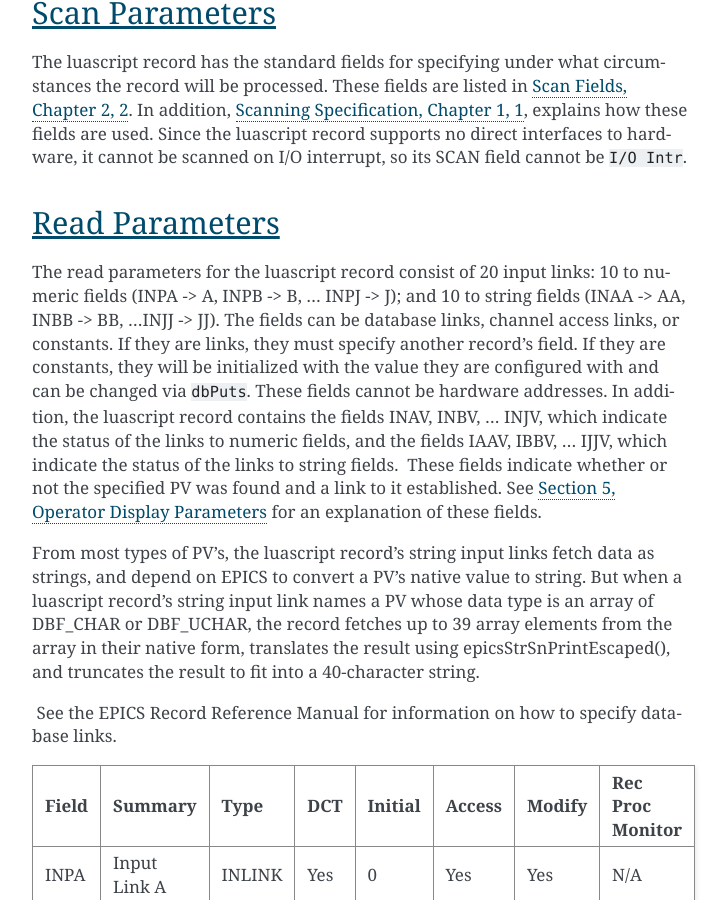
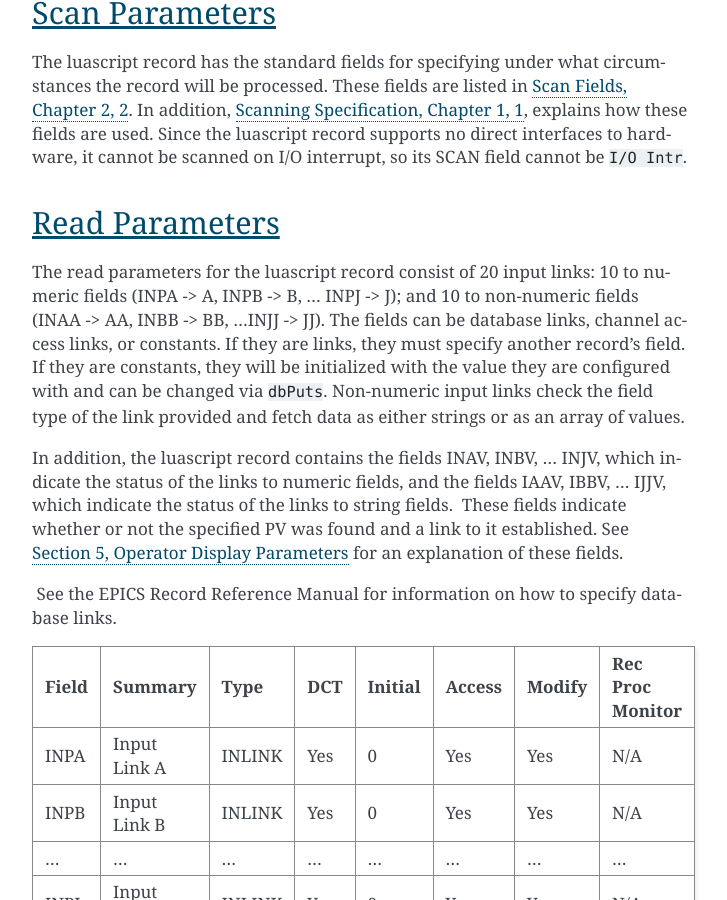
Before and after one commit to epics-modules/lua, a Sphinx documentation site: the page built from docs/luascriptRecord.rst, in a window 1280 px wide and 900 px high, scrolled down 1392 px. Shown: the whole window, without its empty margins (388-1115 px from the left). Built offline with Sphinx 7.4.7, drawn with Linux system fonts in a browser that asks for light colours; some of the changed text lies outside the part shown.

Commit message:
Added information about array inputs and outputs

```diff
--- a/docs/luascriptRecord.rst
+++ b/docs/luascriptRecord.rst
@@ -58,25 +58,20 @@ Read Parameters
 
 The read parameters for the luascript record consist of 20 input links:
 10 to numeric fields (INPA -> A, INPB -> B, . . . INPJ -> J); and 10 to
-string fields (INAA -> AA, INBB -> BB, ...INJJ -> JJ). The fields can be
-database links, channel access links, or constants. If they are links,
-they must specify another record's field. If they are constants, they
-will be initialized with the value they are configured with and can be
-changed via ``dbPuts``. These fields cannot be hardware addresses. In
-addition, the luascript record contains the fields INAV, INBV, . . .
+non-numeric fields (INAA -> AA, INBB -> BB, ...INJJ -> JJ). The fields
+can be database links, channel access links, or constants. If they are
+links, they must specify another record's field. If they are constants,
+they will be initialized with the value they are configured with and can
+be changed via ``dbPuts``. Non-numeric input links check the field type
+of the link provided and fetch data as either strings or as an array of
+values.
+
+In addition, the luascript record contains the fields INAV, INBV, . . .
 INJV, which indicate the status of the links to numeric fields, and the
 fields IAAV, IBBV, . . . IJJV, which indicate the status of the links to
 string fields.  These fields indicate whether or not the specified PV
 was found and a link to it established. See `Section 5, Operator Display
 Parameters <#MARKER-9-2>`__ for an explanation of these fields.
-
-From most types of PV's, the luascript record's string input links fetch
-data as strings, and depend on EPICS to convert a PV's native value to
-string. But when a luascript record's string input link names a PV whose
-data type is an array of DBF_CHAR or DBF_UCHAR, the record fetches up to
-39 array elements from the array in their native form, translates the
-result using epicsStrSnPrintEscaped(), and truncates the result to fit
-into a 40-character string.
 
  See the EPICS Record Reference Manual for information on how to specify
 database links.
```
Also changed, not shown: other parts of docs/luascriptRecord.rst (+9 -6 lines).
